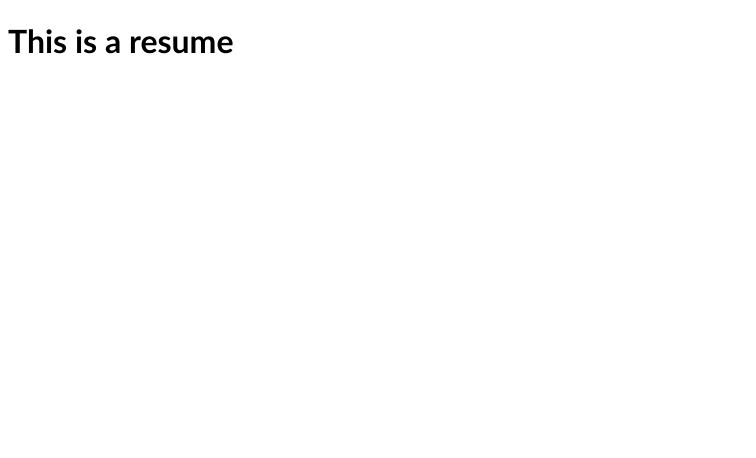
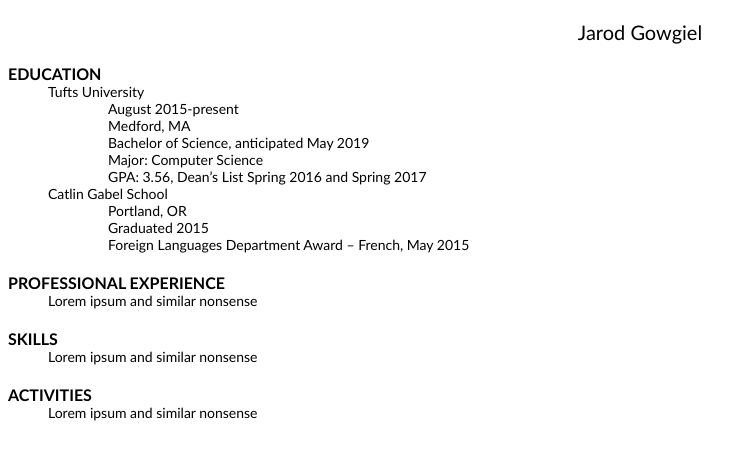
Before and after one commit to JarodGTufts/JarodGTufts, a plain HTML site: page resume.html in a window 1280 px wide. Shown: the whole page, without its empty margins (0-756 px from the left). Drawn offline with Linux system fonts and the light colour scheme.

Commit message:
Updated resume with education information, and updated stylesheet to cleanly display this information

```diff
--- a/resume.html
+++ b/resume.html
@@ -6,6 +6,40 @@
     </head>
 
     <body>
-        <h1>This is a resume</h1>
+        <p id="resume-header">
+            Jarod Gowgiel
+        </p>
+        <div id="body-title">Education</div>
+        <div id="resume-body">
+            Tufts University<br>
+            <div id="resume-detail">August 2015-present<br>
+                Medford, MA<br>
+                Bachelor of Science, anticipated May 2019<br>
+                Major: Computer Science<br>
+                GPA: 3.56, Dean’s List Spring 2016 and Spring 2017<br>
+            </div>
+            Catlin Gabel School<br>
+            <div id="resume-detail">
+                Portland, OR<br>
+                Graduated 2015<br>
+                Foreign Languages Department Award – French, May 2015<br>
+            </div>
+        </div>
+        <div id="body-title">Professional Experience</div>
+        <div id="resume-body">
+            Lorem ipsum and similar nonsense
+
+        </div>
+        <div id="body-title">Skills</div>
+        <div id="resume-body">
+            Lorem ipsum and similar nonsense
+
+        </div>
+        <div id="body-title">Activities</div>
+        <div id="resume-body">
+            Lorem ipsum and similar nonsense
+
+        </div>
+
     </body>
 </html>
--- a/stylesheet.css
+++ b/stylesheet.css
@@ -1,3 +1,36 @@
 * {
     font-family: "Trebuchet MS", Helvetica, sans-serif;
 }
+
+h1 {
+    font-size: 20px;
+}
+
+a {
+    text-decoration: none;
+}
+
+a:hover {
+    color: red;
+}
+
+#resume-header {
+    font-size: 20px;
+    text-align: center;
+}
+
+#body-title {
+    font-size: 16px;
+    text-transform: uppercase;
+    font-weight: bold;
+}
+
+#resume-body {
+    font-size: 14px;
+    margin-left: 40px;
+    margin-bottom: 20px;
+}
+
+#resume-detail {
+    margin-left: 60px;
+}
```
